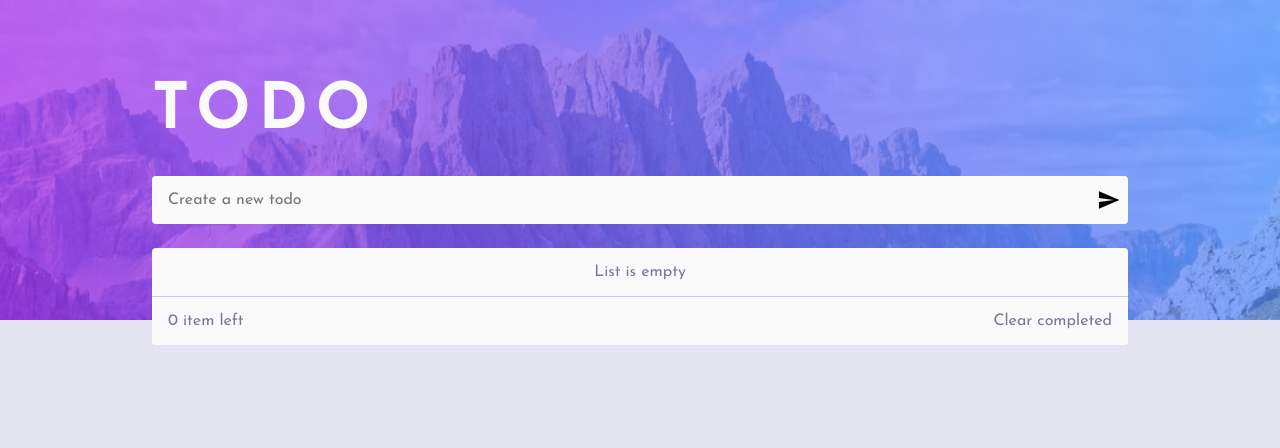
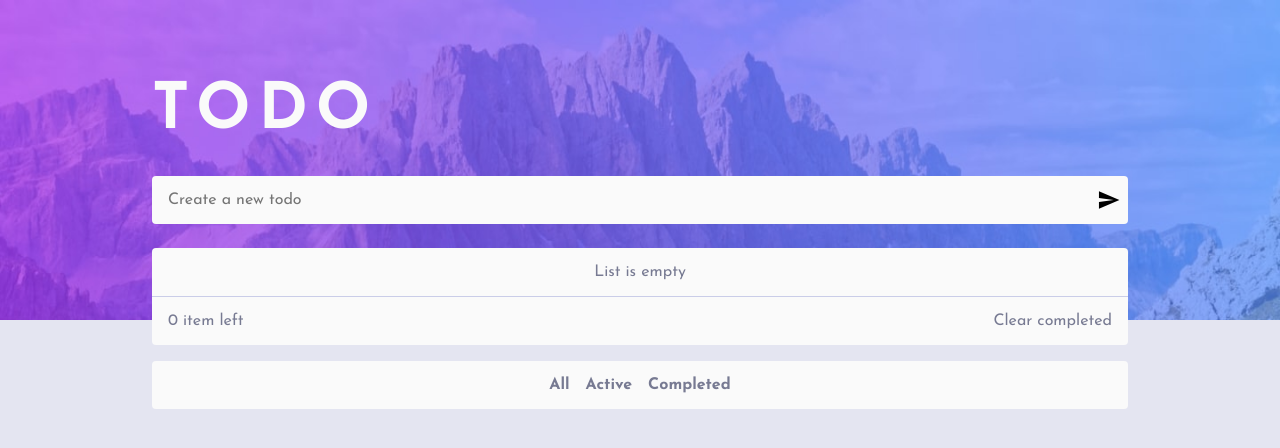
Before and after one commit to washington299/tdd-todo-app, a React (Create React App) app: page / in a window 1280 px wide. Shown: the top 448 px of the page. Built offline with nearby package versions, Linux system fonts and the light colour scheme.

Commit message:
feat: create Filters component

```diff
--- /dev/null
+++ b/src/components/Filters/index.js
@@ -0,0 +1,13 @@
+import React from 'react';
+
+import 'components/Filters/styles.scss';
+
+export const Filters = () => {
+	return (
+		<section className="filters">
+			<button className="filters__button">All</button>
+			<button className="filters__button">Active</button>
+			<button className="filters__button">Completed</button>
+		</section>
+	);
+};
--- /dev/null
+++ b/src/components/Filters/styles.scss
@@ -0,0 +1,33 @@
+@use '../../styles/variables/size';
+@use '../../styles/variables/colors';
+@use '../../styles/variables/fonts';
+
+.filters {
+	display: flex;
+	justify-content: center;
+	gap: size.$size-small;
+
+	margin: size.$size-small 0;
+	padding: size.$size-small 0;
+
+	background-color: colors.$very-light-gray;
+	border-radius: size.$size-extra-small / 2;
+}
+
+.filters__button {
+	font-weight: fonts.$font-bold;
+
+	background-color: transparent;
+	color: colors.$dark-grayish-blue;
+
+	border: none;
+	cursor: pointer;
+
+	@media screen and (min-width: size.$small-device) {
+		font-size: size.$size-small;
+	}
+}
+
+.active {
+	color: colors.$bright-blue;
+}
--- a/src/components/Todo/index.js
+++ b/src/components/Todo/index.js
@@ -3,6 +3,7 @@ import React, { useState } from 'react';
 import { Header } from 'components/Header';
 import { Input } from 'components/Input';
 import { Content } from 'components/Content';
+import { Filters } from 'components/Filters';
 
 import 'components/Todo/styles.scss';
 
@@ -15,6 +16,7 @@ export const Todo = () => {
 				<Header />
 				<Input list={list} setList={setList} />
 				<Content list={list} setList={setList} />
+				<Filters />
 			</div>
 		</main>
 	);
```
